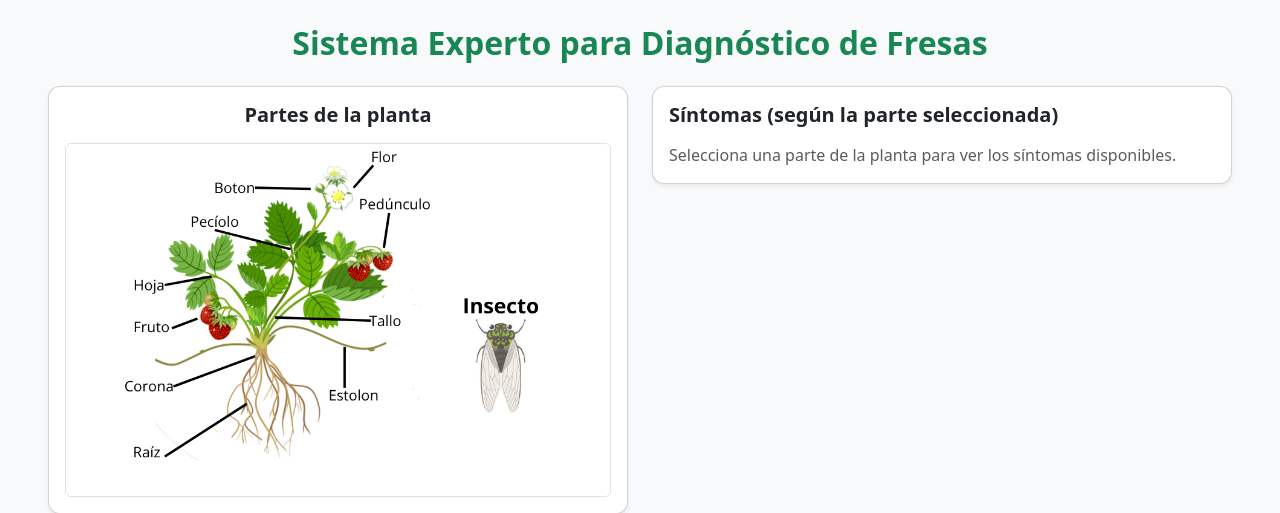
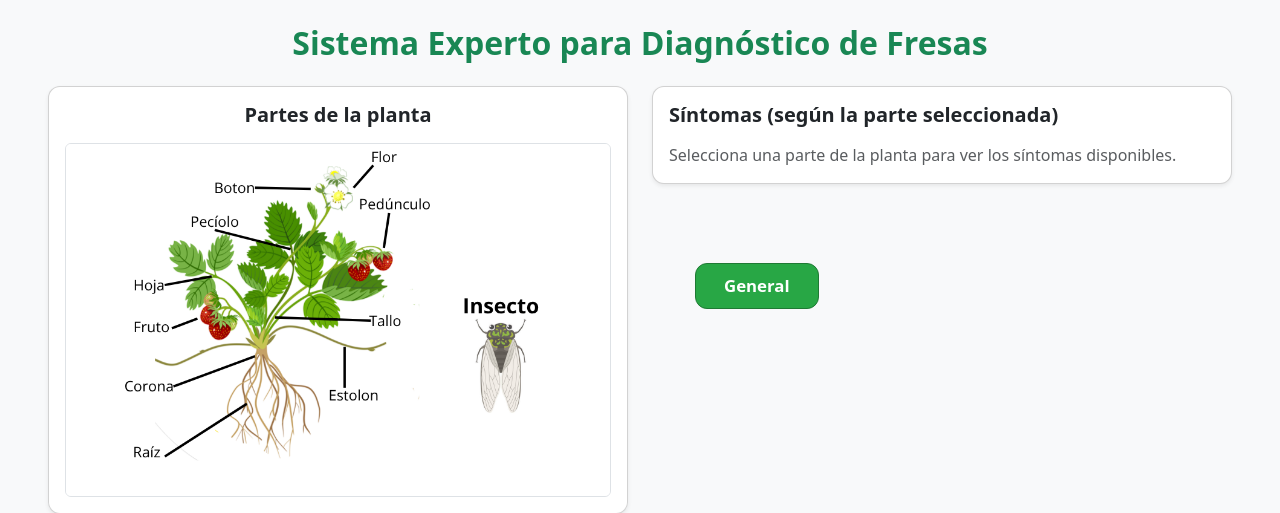
Before and after one commit to slimh4cker/Strawberry-Diagnosis, a Flask app: page / in a window 1280 px wide. Shown: the top 513 px of the page. Run offline with Flask 3, Linux system fonts and the light colour scheme.

Commit message:
Faltaba el boton general

```diff
--- a/src/frontend/static/styles.css
+++ b/src/frontend/static/styles.css
@@ -62,3 +62,32 @@ body {
 .parte:hover {
     fill: rgba(107, 0, 247, 0.25);
 }
+
+.boton-general {
+    position: absolute;
+    top: 120px;
+    left: 630px;
+    z-index: 30;
+
+    padding: 9px 28px;      /* más alto y más largo */
+    font-size: 1.05rem;
+    font-weight: 600;
+
+    background-color: #28a745;
+    border: 1px solid #1f7a34;
+    border-radius: 12px;     /* bordes suaves */
+    color: white;
+
+    cursor: pointer;
+
+    box-shadow: none;
+    transition: none;
+}
+
+.boton-general:hover {
+    background-color: #218838;
+}
+
+.boton-general:active {
+    background-color: #1e7e34;
+}
--- a/src/frontend/templates/index.html
+++ b/src/frontend/templates/index.html
@@ -27,7 +27,9 @@
 
                 <div class="svg-container">
                     <img id="img-base" src="{{ url_for('static', filename='img/partes.png') }}" class="img-fluid rounded border">
-
+                    <button id="btn-general" class="boton-general">
+                        General
+                    </button>
                     <svg id="svg-overlay" class="svg-overlay" viewBox="0 0 900 582">
 
                         <circle class="parte" data-parte="Flor" data-clave="sintoma_flor" cx="455" cy="75" r="25"/>
```
